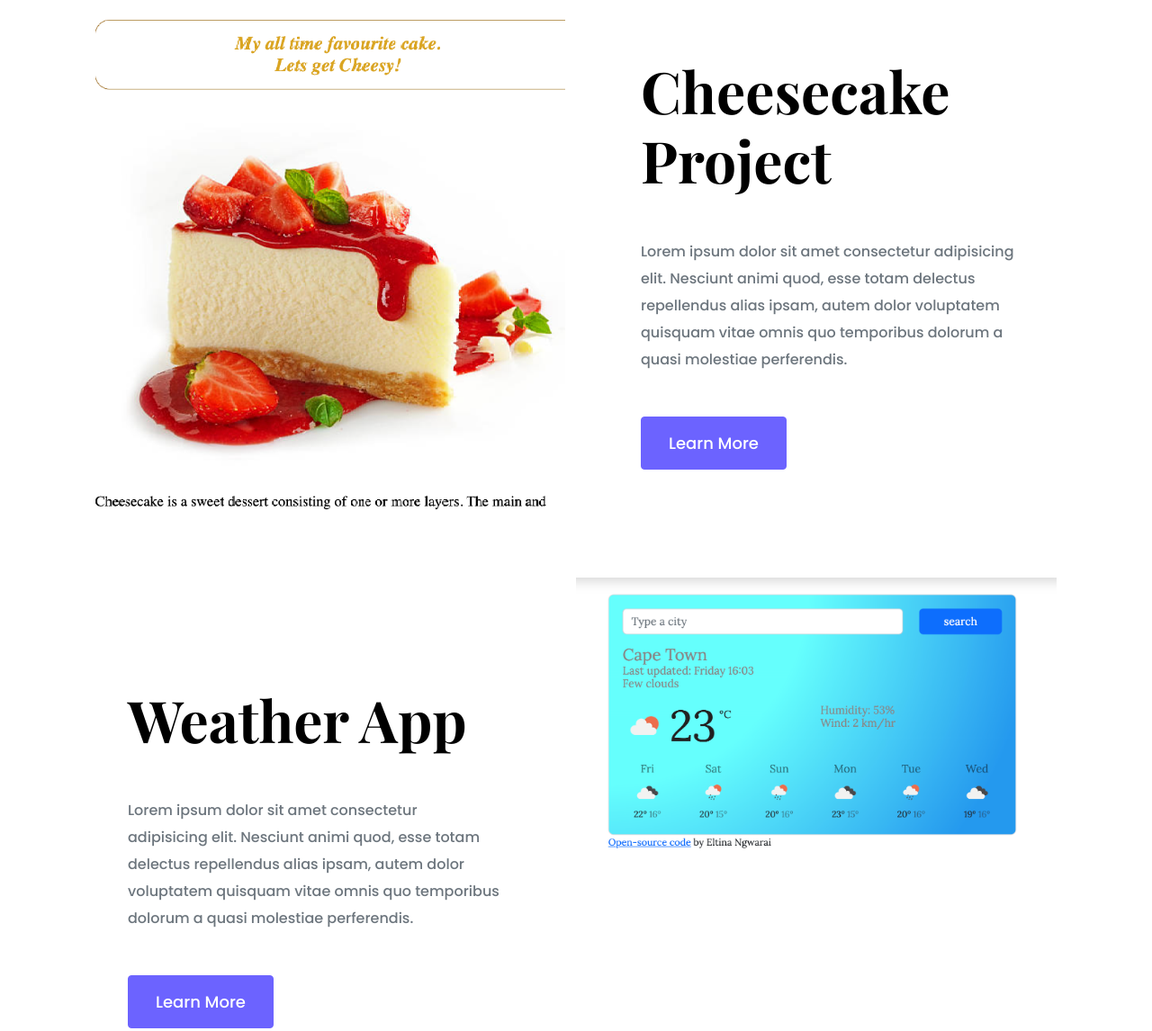
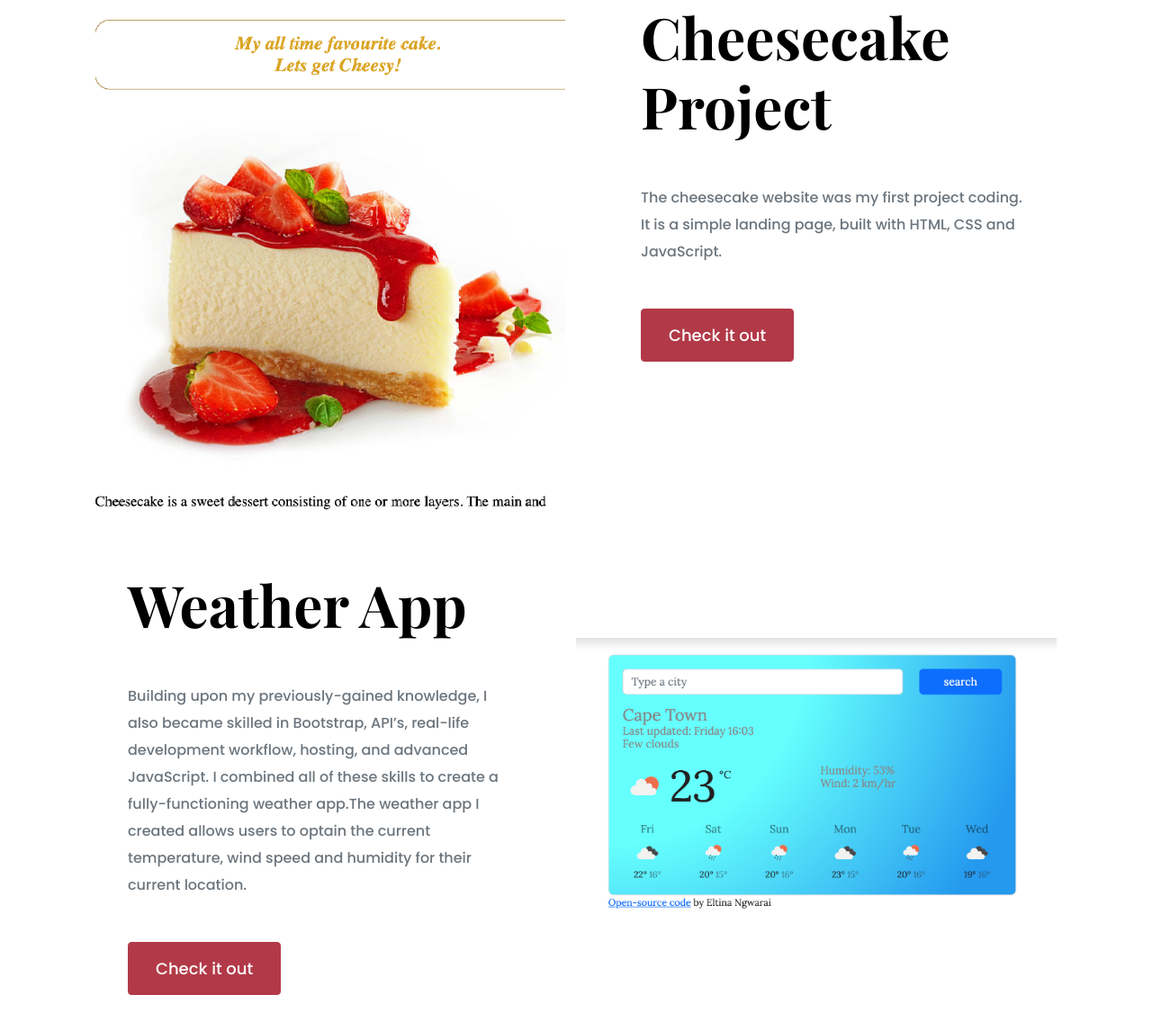
Before and after one commit to Eltina-Ngwarai/myportfolio-project, a plain HTML site: page index.html in a window 1280 px wide. Shown: the part 662-1808 px from the top of the page at 90% size. Drawn offline with nearby package versions, Linux system fonts and the light colour scheme; files whose address does not match are found by name.

Commit message:
made website SEO friendly

```diff
--- a/index.html
+++ b/index.html
@@ -17,7 +17,7 @@
         href="https://fonts.googleapis.com/css2?family=Playfair+Display:wght@700&amp;family=Poppins:wght@500;700&amp;display=swap"
         rel="stylesheet">
     <link rel="stylesheet" href="styles.css">
-    <meta name="description" content="Eltina is a front-end developer wh is based in Germany">
+    <meta name="description" content="Eltina is a front-end developer based in Germany">
     <title>Front-end developer - Eltina Ngwarai</title>
 </head>
 <body>
@@ -63,20 +63,20 @@
             <div class="col">
                 <div class="project-description">
                 <h2 class="mb-5">Cheesecake Project</h2>
-                <p class="mb-5 text-muted" >Lorem ipsum dolor sit amet consectetur adipisicing elit. Nesciunt animi quod, esse totam delectus repellendus alias ipsam, autem dolor voluptatem quisquam vitae omnis quo temporibus dolorum a quasi molestiae perferendis.</p>
-                <a href="/work.html" class="btn btn-branding-outline">Learn More</a>
+                <p class="mb-5 text-muted" >The cheesecake website was my first project coding. It is a simple landing page, built with HTML, CSS and JavaScript.</p>
+                <a href="https://www.shecodes.io/workshops/shecodes-basics-ed6644ab-b60b-4935-b8ba-897eb4b8d4e8/projects/1042641" class="btn btn-branding-outline">Check it out</a>
             </div>
         </div>
         <div class=" row mb-5">
             <div class="col">
                 <div class="project-description">
                 <h2 class="mb-5">Weather App</h2>
-                <p class="mb-5 text-muted" >Lorem ipsum dolor sit amet consectetur adipisicing elit. Nesciunt animi quod, esse totam delectus repellendus alias ipsam, autem dolor voluptatem quisquam vitae omnis quo temporibus dolorum a quasi molestiae perferendis.</p>
-                <a href="/work.html" class="btn btn-branding-outline">Learn More</a>
+                <p class="mb-5 text-muted" >Building upon my previously-gained knowledge, I also became skilled in Bootstrap, API’s, real-life development workflow, hosting, and advanced JavaScript. I combined all of these skills to create a fully-functioning weather app.The weather app I created allows users to optain the current temperature, wind speed and humidity for their current location.</p>
+                <a href="https://snazzy-faloodeh-95ce56.netlify.app/" class="btn btn-branding-outline">Check it out</a>
             </div>
         </div>
         <div class="col d-none d-lg-block">
-            <img src="images/weatherapp.png" alt="weather project preview" class="img-fluid">
+            <img src="images/weatherapp.png" alt="weather project preview" class="img-fluid" id="weather-project">
         </div>
 
         </div>
--- a/styles.css
+++ b/styles.css
@@ -1,8 +1,8 @@
 :root {
-  --branding-color: #6c63ff;
+  --branding-color: #b23a48;
   --heading-font-family: "Playfair Display", serif;
   --default-font-family: "Poppins", sans-serif;
-  --secondary-color: #f9f7fe;
+  --secondary-color: #fed0bb;
 }
 body {
   font-family: var(--default-font-family);
@@ -93,11 +93,14 @@ p {
   background: var(--branding-color);
 }
 .project-description {
-  padding: 120px 60px;
+  padding: 60px;
 }
 
 .about-pic {
   border-radius: 10px;
+}
+#weather-project {
+  margin-top: 135px;
 }
 
 footer .email-link {
```
Also changed, not shown: about.html (+1 -0 lines), contact.html (+1 -0 lines), work.html (+1 -0 lines).
